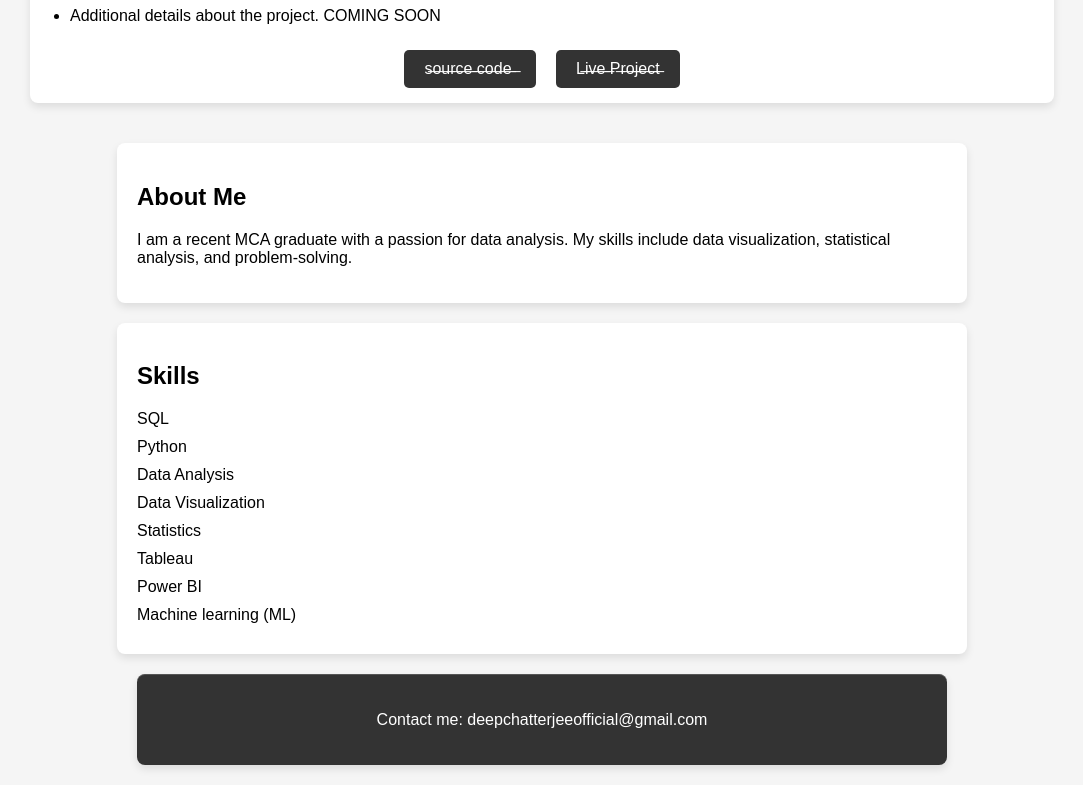
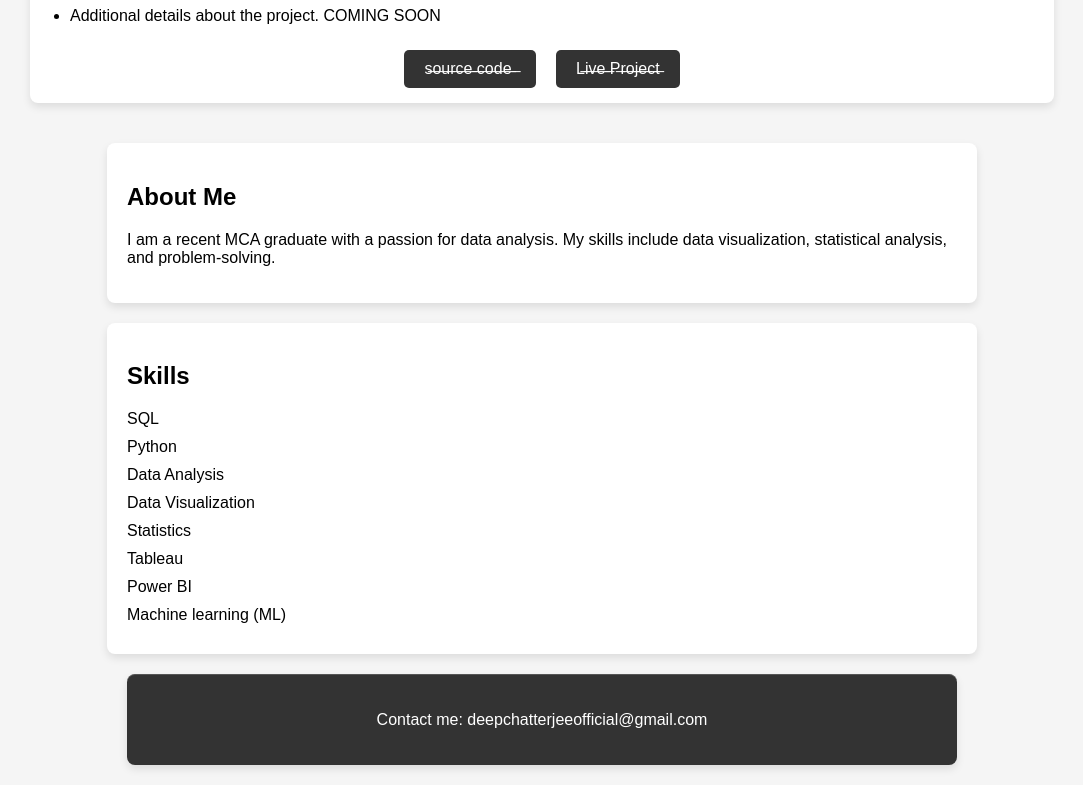
Before and after one commit to mydeepcode/daprotfolio, a plain HTML site: page index.html in a window 1280 px wide. Shown: the part 2001-2786 px from the top of the page, without its empty margins (98-1181 px from the left). Drawn offline with Linux system fonts and the light colour scheme.

Commit message:
Update style.css

```diff
--- a/style.css
+++ b/style.css
@@ -93,7 +93,7 @@ header {
 .about,
 .skills,
 footer {
-    max-width: 810px;
+    max-width: 830px;
     margin: 20px auto;
     background-color: #fff;
     padding: 20px;
```
